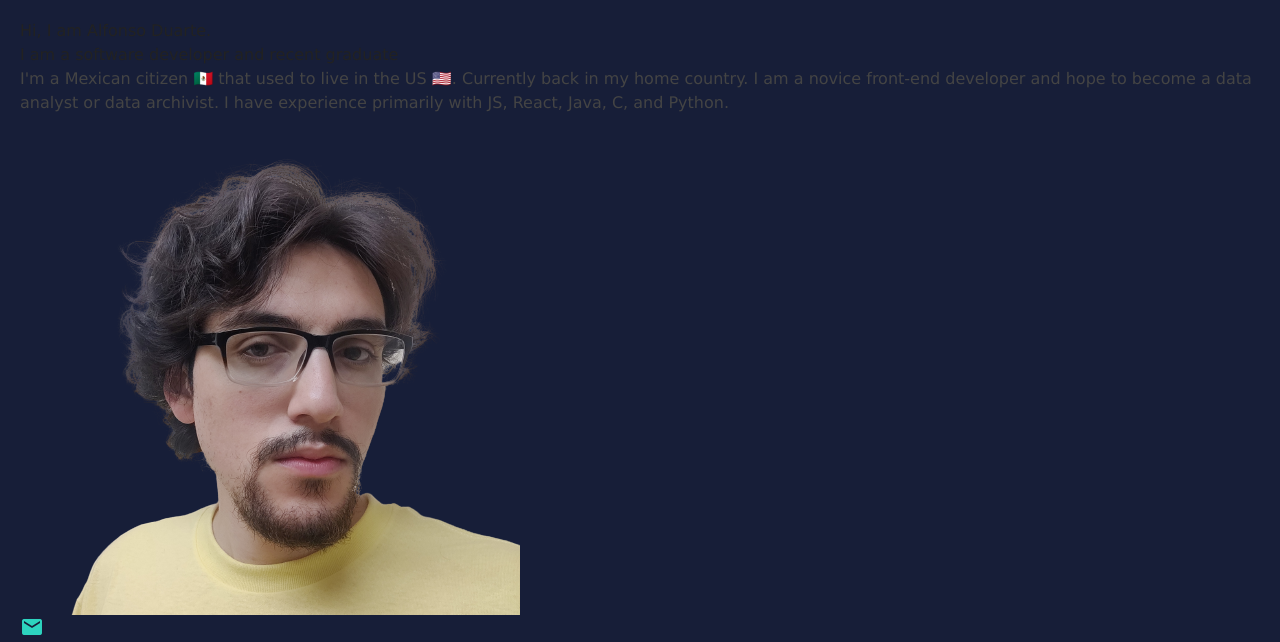
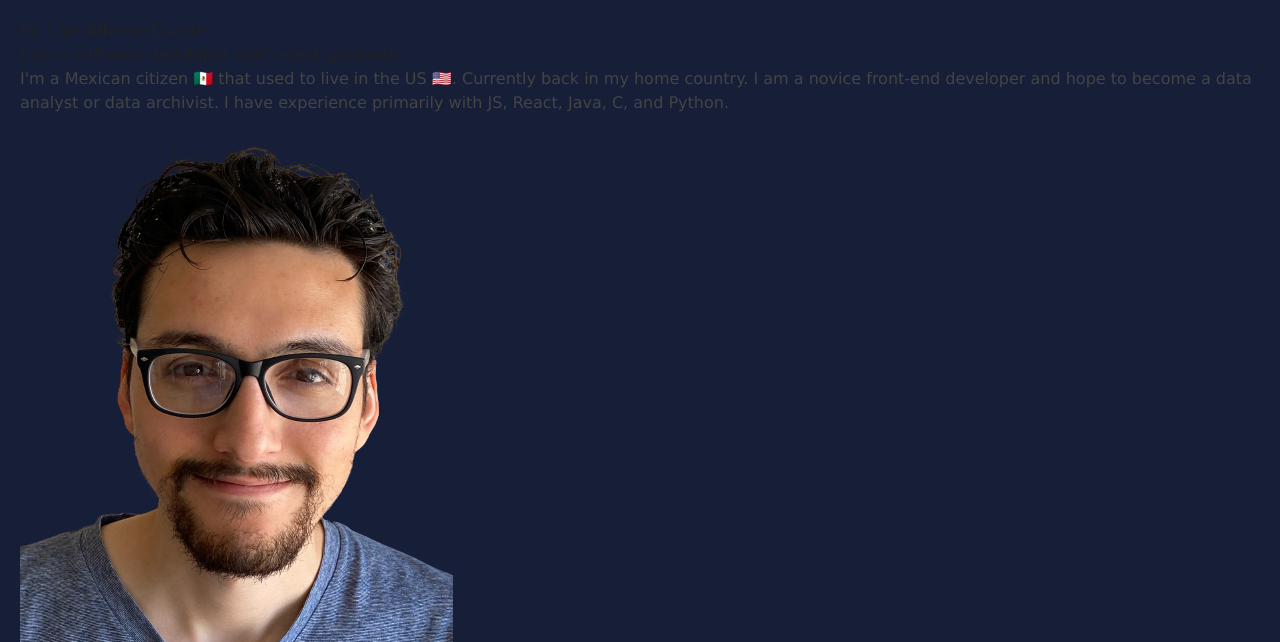
Before and after one commit to alfonsoduartesarabia/astro_portfolio, an Astro site: page / in a window 1280 px wide. Shown: the part 1590-2232 px from the top of the page. Built offline with nearby package versions, Linux system fonts and the light colour scheme; Astro itself is replaced by a stand-in of ours.

Commit message:
updated pfp

```diff
--- a/src/components/Landing.astro
+++ b/src/components/Landing.astro
@@ -20,9 +20,9 @@ import SkillsItem from '../components/SkillsItem.astro';
             <!-- </div> -->
         </div>
 
-        <div class="md:pr-2 lg:pr-0 md:pt-18 text-2xl">
-            <img class="animate-zoom-in-slow rounded-full border border-dotted md:scale-90 lg:scale-150 lg:mt-12 lg:ml-0 md:ml-24"
-            src='/assets/alfonso2.png'  />
+        <div class="md:pr-2 lg:pr-0 md:pt-18 text-2xl grid md:place-content-center">
+            <img class="animate-zoom-in-slow rounded-full border border-dotted md:scale-90 lg:scale-150 lg:mt-12 lg:ml-0 lg:m-12"
+            src='/assets/alfonso3.png'  />
             <div id="socials" class="socials flex justify-center content-center md:pt-8">
 
                 <div class="text-stone-400 pt-3">
```
Also changed, not shown: public/assets/alfonso3.png (added).
